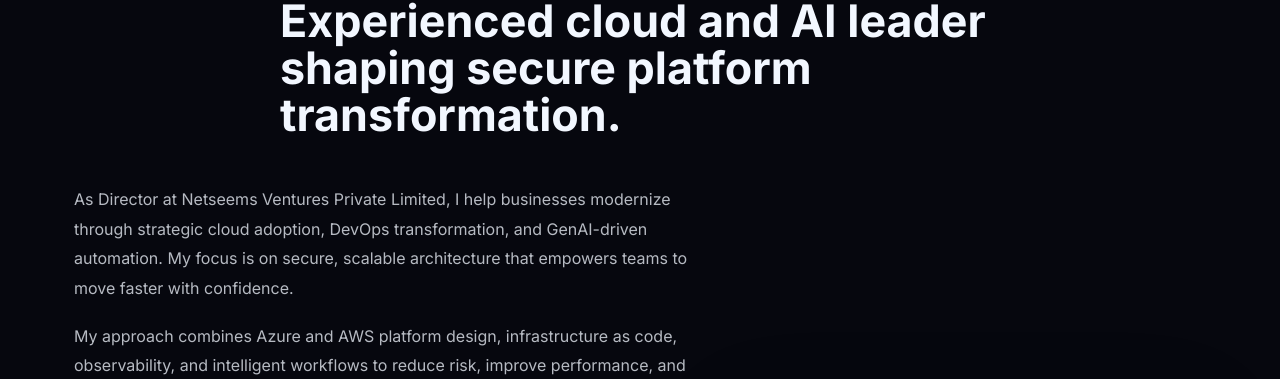
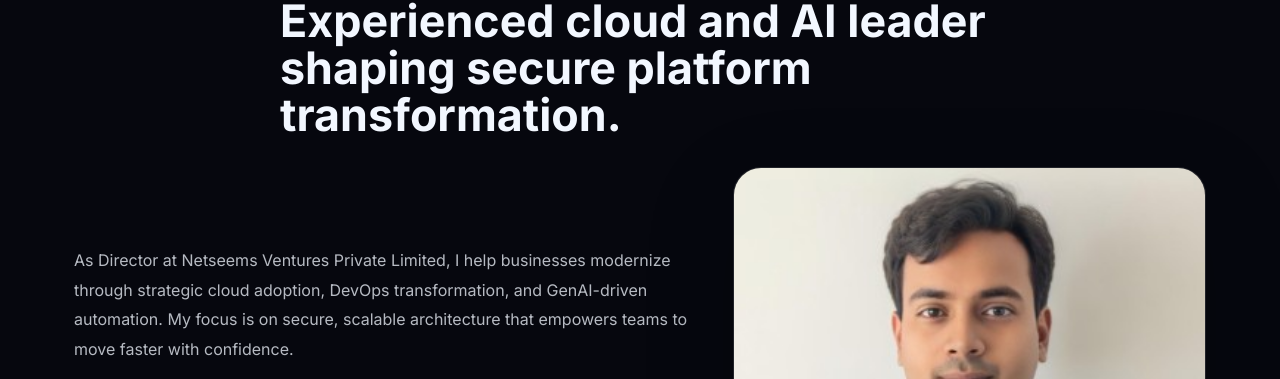
Before and after one commit to vijay108108/my-website, a plain HTML site: page index.html in a window 1280 px wide. Shown: the part 1032-1411 px from the top of the page. Drawn offline with Linux system fonts and the light colour scheme.

Commit message:
Updated profile image

```diff
--- a/index.html
+++ b/index.html
@@ -68,7 +68,7 @@
 
       <div class="hero__visual">
         <div class="hero__badge">Professional profile</div>
-        <img class="hero__photo" src="images/logo_file.webp" alt="Vijay Vishwakarma profile photo">
+        <img class="hero__photo" src="images/profile.jpg" alt="Vijay Vishwakarma profile photo">
         <div class="hero__info">
           <p>Director at Netseems Ventures Private Limited</p>
           <a href="https://www.linkedin.com/in/vijay-vishwakarma-ab293b12b/" target="_blank" rel="noopener">View LinkedIn profile</a>
@@ -104,7 +104,7 @@
 
         <div class="about__media">
           <div class="about__card">
-            <img class="about__photo" src="images/logo_file.webp" alt="Vijay Vishwakarma profile photo">
+            <img class="about__photo" src="images/profile.jpg" alt="Vijay Vishwakarma profile photo">
             <div class="about__card-copy">
               <h3>Vijay Vishwakarma</h3>
               <p>Director, Netseems Ventures Private Limited</p>
--- a/style.css
+++ b/style.css
@@ -371,10 +371,12 @@ main {
   overflow: hidden;
 }
 
+.about__photo,
 .about__image {
   width: 100%;
   min-height: 320px;
   object-fit: cover;
+  aspect-ratio: 4 / 5;
 }
 
 .about__card-copy {
```
Also changed, not shown: images/logo.png (deleted), images/profile.jpg (added), 2 other files.
